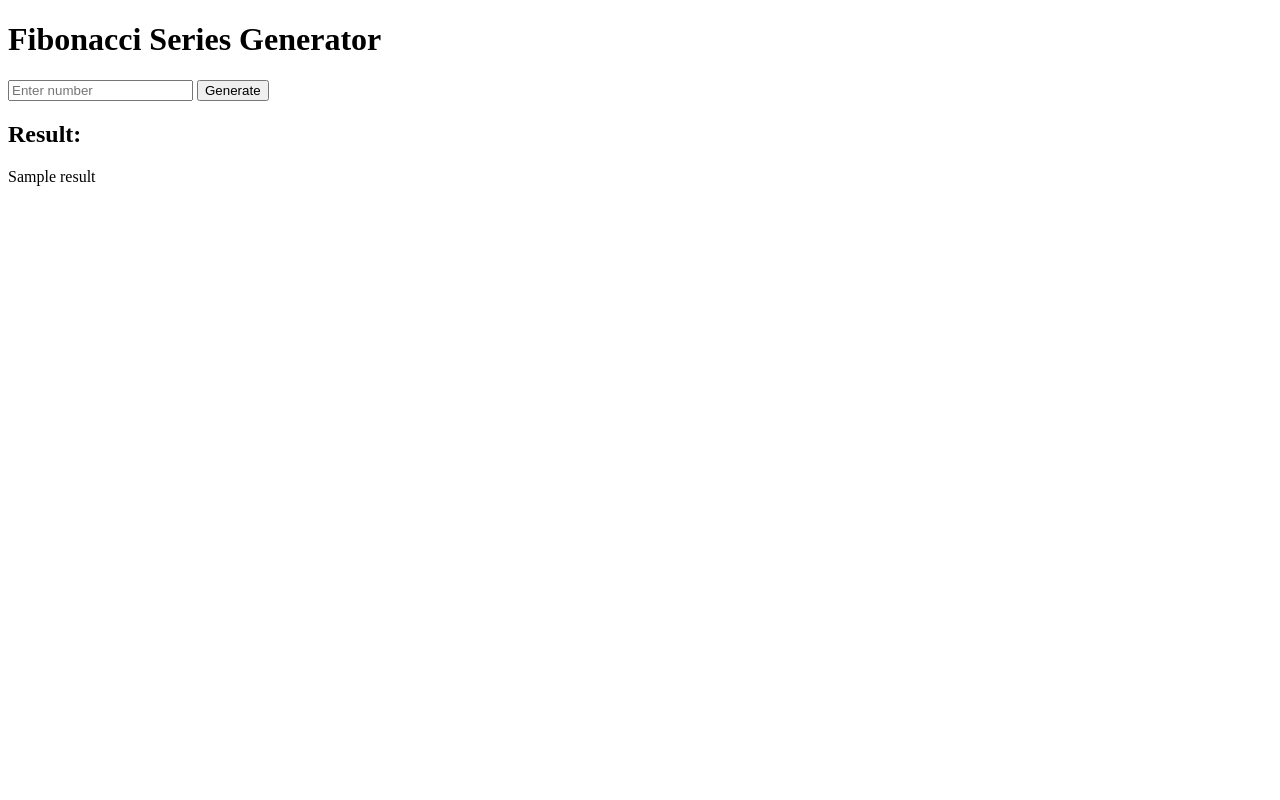
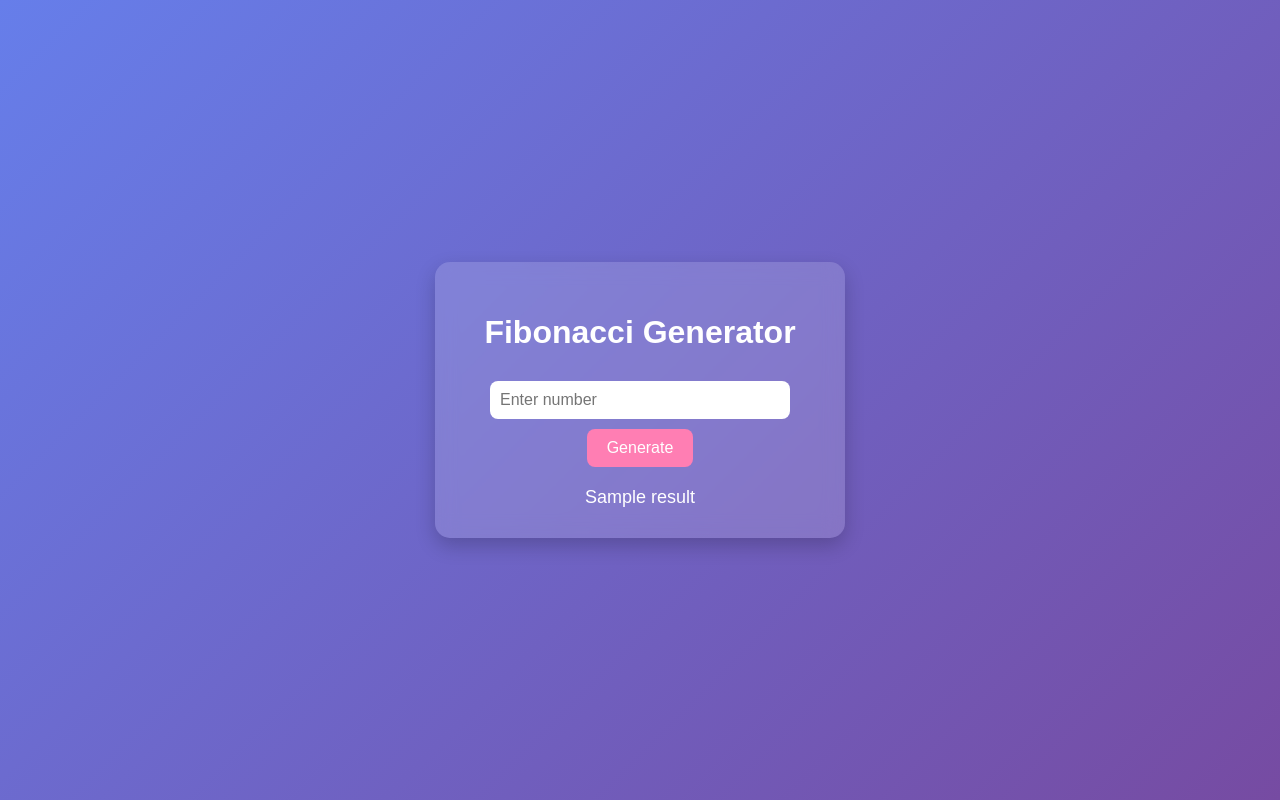
Before and after one commit to Sachidananda7612/BCS601-4MW23CS124, a Flask app: template templates/index.html in a window 1280 px wide. Run offline with Flask 3, Linux system fonts and the light colour scheme; the template is opened without the code that fills it: most values are stand-ins (such as "Sample title", 1, 10 or a date in 2020).

Commit message:
Updated UI with CSS

```diff
--- /dev/null
+++ b/static/style.css
@@ -0,0 +1,62 @@
+/* Background */
+body {
+    margin: 0;
+    font-family: Arial, sans-serif;
+    background: linear-gradient(135deg, #667eea, #764ba2);
+    height: 100vh;
+    display: flex;
+    justify-content: center;
+    align-items: center;
+}
+
+/* Main Container */
+.container {
+    background: rgba(255, 255, 255, 0.15);
+    backdrop-filter: blur(10px);
+    padding: 30px;
+    border-radius: 15px;
+    text-align: center;
+    width: 350px;
+    box-shadow: 0 8px 20px rgba(0,0,0,0.2);
+}
+
+/* Title */
+h1 {
+    color: white;
+    margin-bottom: 20px;
+}
+
+/* Input */
+input {
+    width: 80%;
+    padding: 10px;
+    margin: 10px 0;
+    border-radius: 8px;
+    border: none;
+    outline: none;
+    font-size: 16px;
+}
+
+/* Button */
+button {
+    background: #ff7eb3;
+    color: white;
+    border: none;
+    padding: 10px 20px;
+    border-radius: 8px;
+    cursor: pointer;
+    font-size: 16px;
+    transition: 0.3s;
+}
+
+button:hover {
+    background: #ff4f81;
+}
+
+/* Result */
+.result {
+    margin-top: 20px;
+    color: white;
+    font-size: 18px;
+    word-wrap: break-word;
+}
--- a/templates/index.html
+++ b/templates/index.html
@@ -2,18 +2,23 @@
 <html>
 <head>
     <title>Fibonacci App</title>
+    <link rel="stylesheet" href="style.css">
 </head>
 <body>
 
-<h1>Fibonacci Series Generator</h1>
+<div class="container">
+    <h1>Fibonacci Generator</h1>
 
-<form method="POST">
-    <input name="num" placeholder="Enter number">
-    <button type="submit">Generate</button>
-</form>
+    <form method="POST">
+        <input name="num" placeholder="Enter number" required>
+        <br>
+        <button type="submit">Generate</button>
+    </form>
 
-<h2>Result:</h2>
-<p>{{ result }}</p>
+    <div class="result">
+        {{ result }}
+    </div>
+</div>
 
 </body>
 </html>
```
Also changed, not shown: 1 other file.
